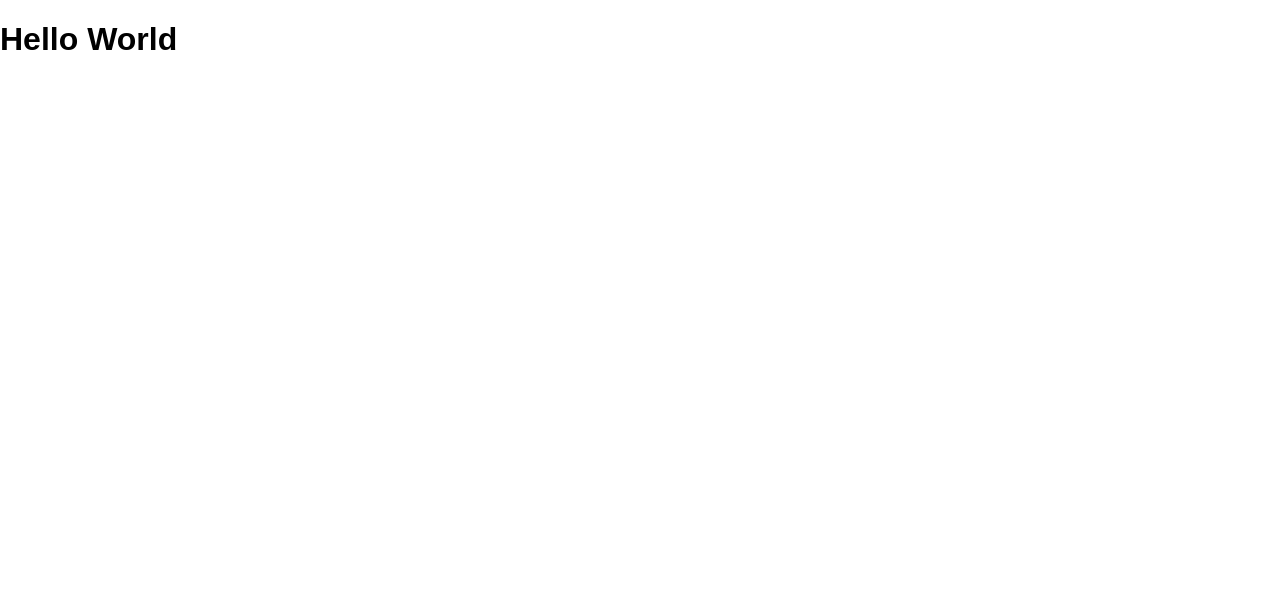
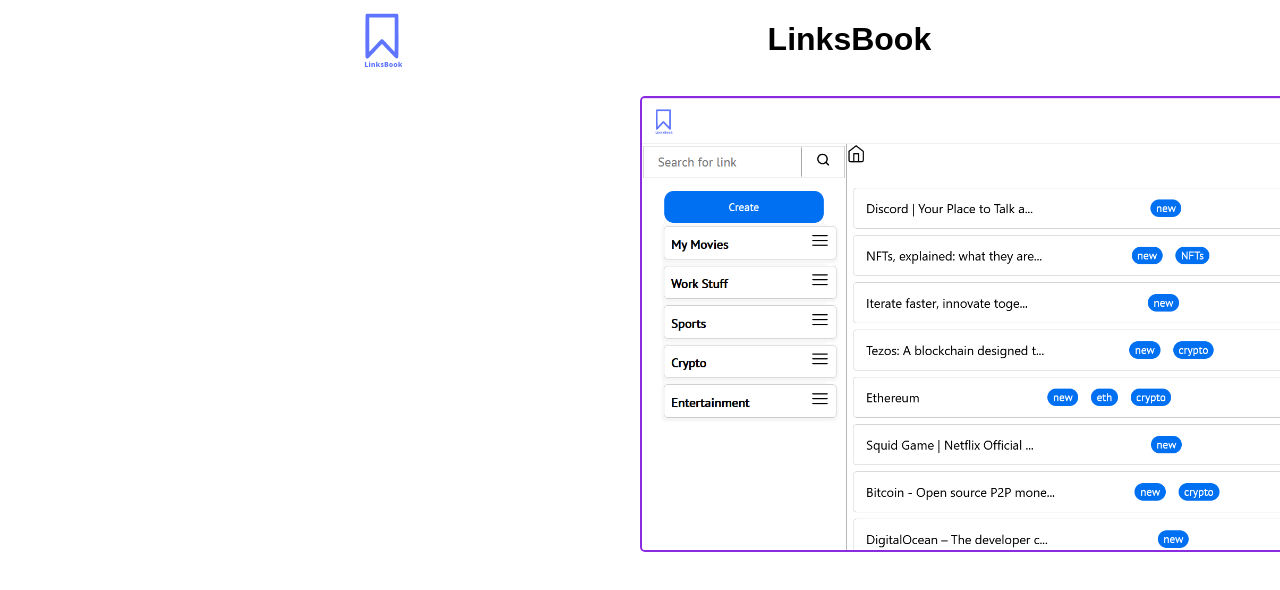
Before and after one commit to JosiasAurel/linksbook, a Next.js app in the folder web/: page / in a window 1280 px wide. Shown: the top 590 px of the page. Built offline with nearby package versions, Linux system fonts and the light colour scheme.

Commit message:
add home page

```diff
--- a/web/pages/index.tsx
+++ b/web/pages/index.tsx
@@ -1,9 +1,23 @@
 import React from "react";
+
+import Image from "next/image";
+
+import styles from "../styles/index.module.css";
 
 const HomePage: React.FC = (): JSX.Element => {
     return (
-        <div>
-            <h1>Hello World</h1>
+        <div className={styles.page}>
+            <header className={styles.header}>
+                <Image width="70" height="70" src="/LinksBook.svg" />
+                <h1>LinksBook</h1>
+            </header>
+
+            <main className={styles.content}>
+                <div>
+
+                </div>
+                <img className={styles.heroPage} src="/heroPage.png" alt="heroPage" />
+            </main>
         </div>
     )
 }
```
